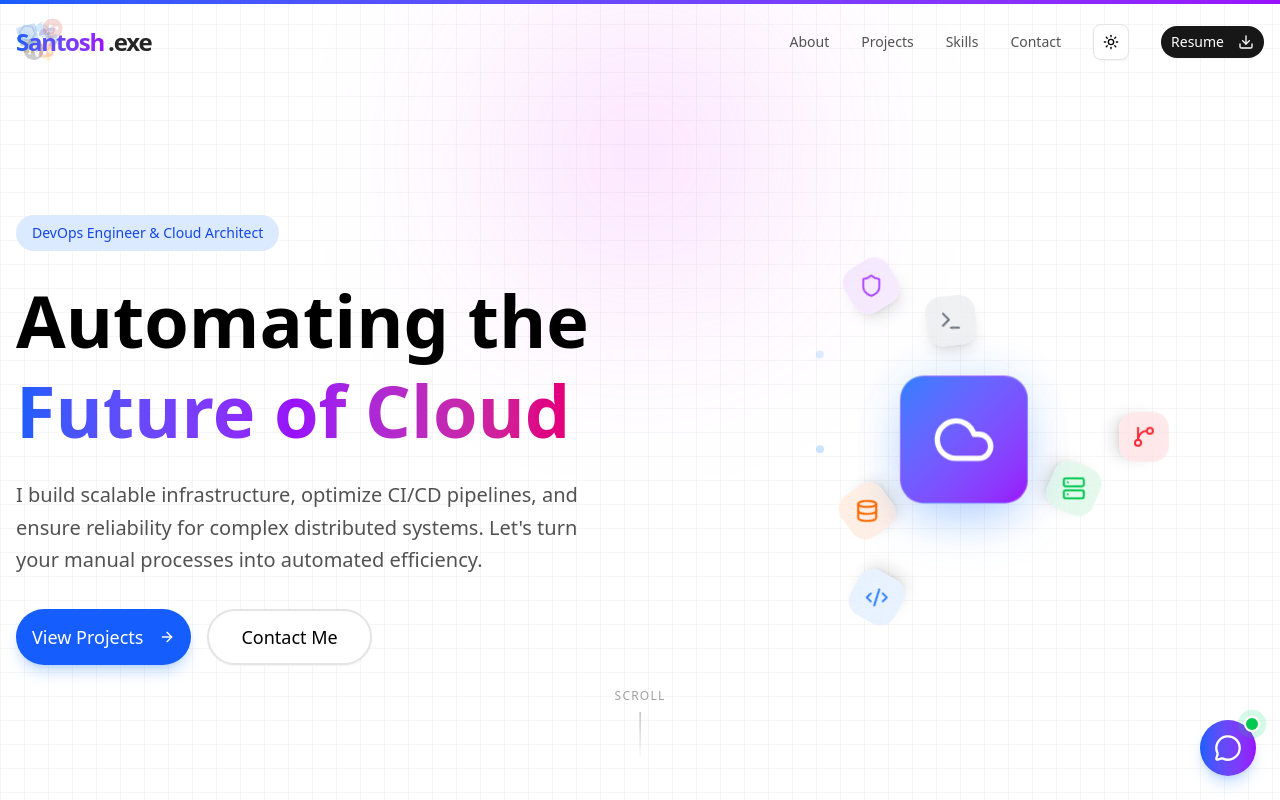
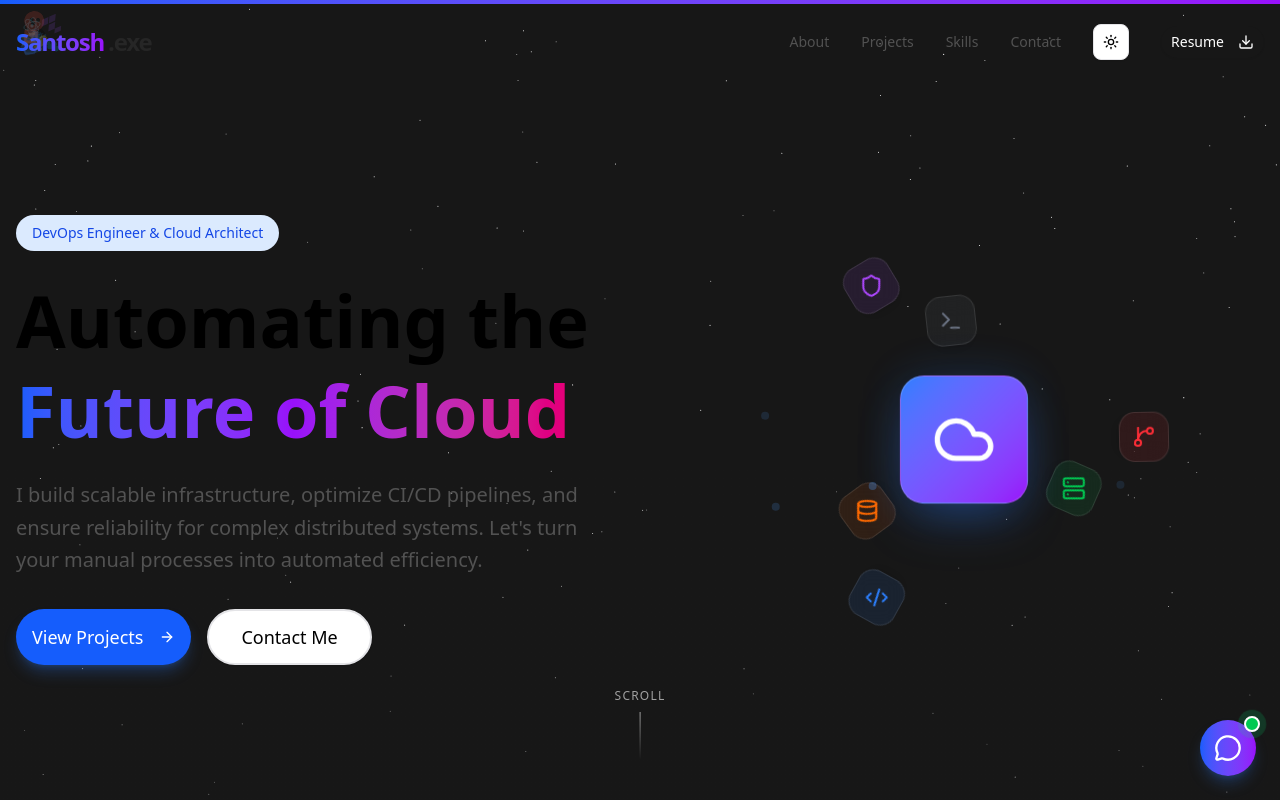
Before and after one commit to santoshpalla27/ai-porfolio, a Next.js app: page / in a window 1280 px wide. Shown: the top 800 px of the page. Built offline with nearby package versions, Linux system fonts and the light colour scheme.

Commit message:
complete v1

```diff
--- a/src/app/page.tsx
+++ b/src/app/page.tsx
@@ -1,11 +1,11 @@
 'use client';
 
-import { useState, useEffect, Suspense } from 'react';
+import { useState, useEffect } from 'react';
 import { motion, useScroll, useSpring } from 'framer-motion';
 import { ArrowRight, Download, Menu, X } from 'lucide-react';
 import { Button } from '@/components/ui/button';
 import { ThemeToggle } from '@/components/ui/ThemeToggle';
-import BackgroundGrid from '@/components/BackgroundGrid';
+import ModernBackground from '@/components/ModernBackground';
 import FloatingIcons from '@/components/FloatingIcons';
 import ChatWidget from '@/components/ChatWidget';
 import AboutSection from '@/components/sections/AboutSection';
@@ -166,7 +166,7 @@ export default function Home() {
         style={{ scaleX }}
       />
 
-      <BackgroundGrid />
+      <ModernBackground />
       <FloatingIcons />
 
       <NavBar />
--- a/src/components/HeroAnimation.tsx
+++ b/src/components/HeroAnimation.tsx
@@ -1,9 +1,16 @@
 'use client';
 
+import { useState, useEffect } from 'react';
 import { motion } from 'framer-motion';
 import { Cloud, Server, Database, Globe, Cpu, Shield, Terminal, Code2, GitBranch } from 'lucide-react';
 
 export default function HeroAnimation() {
+    const [isMounted, setIsMounted] = useState(false);
+
+    useEffect(() => {
+        setIsMounted(true);
+    }, []);
+
     return (
         <div className="relative w-full h-[400px] flex items-center justify-center">
             {/* Central Cloud */}
@@ -37,7 +44,7 @@ export default function HeroAnimation() {
             <OrbitingIcon icon={Shield} delay={5} radius={180} duration={25} reverse color="text-purple-500" bg="bg-purple-500/10" />
 
             {/* Floating Particles */}
-            {[...Array(5)].map((_, i) => (
+            {isMounted && [...Array(5)].map((_, i) => (
                 <motion.div
                     key={i}
                     className="absolute w-2 h-2 bg-blue-400/30 rounded-full"
--- /dev/null
+++ b/src/components/ModernBackground.tsx
@@ -0,0 +1,14 @@
+"use client";
+import React from "react";
+import { ShootingStars } from "@/components/ui/shooting-stars";
+import { StarsBackground } from "@/components/ui/stars-background";
+
+export default function ModernBackground() {
+    return (
+        <div className="fixed inset-0 -z-10 h-full w-full bg-neutral-900 dark:bg-black overflow-hidden">
+            <ShootingStars />
+            <StarsBackground />
+            <div className="absolute inset-0 bg-gradient-to-t from-neutral-900/50 via-transparent to-transparent z-20 pointer-events-none" />
+        </div>
+    );
+}
--- /dev/null
+++ b/src/components/ui/shooting-stars.tsx
@@ -0,0 +1,121 @@
+"use client";
+import { cn } from "@/lib/utils";
+import React, { useEffect, useState, useRef } from "react";
+
+interface ShootingStar {
+    id: number;
+    x: number;
+    y: number;
+    angle: number;
+    scale: number;
+    speed: number;
+    distance: number;
+}
+
+interface ShootingStarsProps {
+    minSpeed?: number;
+    maxSpeed?: number;
+    minDelay?: number;
+    maxDelay?: number;
+    starColor?: string;
+    trailColor?: string;
+    starWidth?: number;
+    starHeight?: number;
+    className?: string;
+}
+
+export const ShootingStars = ({
+    minSpeed = 10,
+    maxSpeed = 30,
+    minDelay = 1200,
+    maxDelay = 4200,
+    starColor = "#9E00FF",
+    trailColor = "#2EB9DF",
+    starWidth = 10,
+    starHeight = 1,
+    className,
+}: ShootingStarsProps) => {
+    const [star, setStar] = useState<ShootingStar | null>(null);
+    const svgRef = useRef<SVGSVGElement>(null);
+
+    useEffect(() => {
+        const createStar = () => {
+            const { innerWidth, innerHeight } = window;
+            const x = Math.random() * innerWidth;
+            const y = 0;
+            const angle = 45;
+            const scale = 1;
+            const speed = Math.random() * (maxSpeed - minSpeed) + minSpeed;
+            const distance = 0;
+
+            setStar({ id: Date.now(), x, y, angle, scale, speed, distance });
+
+            const randomDelay = Math.random() * (maxDelay - minDelay) + minDelay;
+            setTimeout(createStar, randomDelay);
+        };
+
+        createStar();
+    }, [minSpeed, maxSpeed, minDelay, maxDelay]);
+
+    useEffect(() => {
+        const moveStar = () => {
+            if (star) {
+                setStar((prevStar) => {
+                    if (!prevStar) return null;
+                    const newX =
+                        prevStar.x - prevStar.speed * Math.cos((prevStar.angle * Math.PI) / 180);
+                    const newY =
+                        prevStar.y + prevStar.speed * Math.sin((prevStar.angle * Math.PI) / 180);
+                    const newDistance = prevStar.distance + prevStar.speed;
+                    const scale = 1 + newDistance / 100;
+
+                    if (
+                        newX < -20 ||
+                        newX > window.innerWidth + 20 ||
+                        newY < -20 ||
+                        newY > window.innerHeight + 20
+                    ) {
+                        return null;
+                    }
+
+                    return {
+                        ...prevStar,
+                        x: newX,
+                        y: newY,
+                        distance: newDistance,
+                        scale,
+                    };
+                });
+            }
+        };
+
+        const animationFrame = requestAnimationFrame(moveStar);
+        return () => cancelAnimationFrame(animationFrame);
+    }, [star]);
+
+    return (
+        <svg
+            ref={svgRef}
+            className={cn("w-full h-full absolute inset-0 z-20 pointer-events-none", className)}
+        >
+            {star && (
+                <rect
+                    key={star.id}
+                    x={star.x}
+                    y={star.y}
+                    width={starWidth * star.scale}
+                    height={starHeight}
+                    fill="url(#gradient)"
+                    transform={`rotate(${star.angle}, ${star.x + (starWidth * star.scale) / 2
+                        }, ${star.y + starHeight / 2})`}
+                />
+            )}
+            <defs>
+                <linearGradient id="gradient" x1="0%" y1="0%" x2="100%" y2="100%">
+                    <stop offset="0%" style={{ stopColor: trailColor, stopOpacity: 0 }} />
+                    <stop offset="100%" style={{ stopColor: starColor, stopOpacity: 1 }} />
+                </linearGradient>
+            </defs>
+        </svg>
+    );
+};
--- /dev/null
+++ b/src/components/ui/stars-background.tsx
@@ -0,0 +1,136 @@
+"use client";
+import { cn } from "@/lib/utils";
+import React, { useState, useEffect, useRef, useCallback } from "react";
+
+interface StarProps {
+    x: number;
+    y: number;
+    radius: number;
+    opacity: number;
+    twinkleSpeed: number | null;
+}
+
+interface StarBackgroundProps {
+    starDensity?: number;
+    allStarsTwinkle?: boolean;
+    twinkleProbability?: number;
+    minTwinkleSpeed?: number;
+    maxTwinkleSpeed?: number;
+    className?: string;
+}
+
+export const StarsBackground = ({
+    starDensity = 0.00015,
+    allStarsTwinkle = true,
+    twinkleProbability = 0.7,
+    minTwinkleSpeed = 0.5,
+    maxTwinkleSpeed = 1,
+    className,
+}: StarBackgroundProps) => {
+    const [stars, setStars] = useState<StarProps[]>([]);
+    const canvasRef = useRef<HTMLCanvasElement>(null);
+
+    const generateStars = useCallback(
+        (width: number, height: number): StarProps[] => {
+            const area = width * height;
+            const numStars = Math.floor(area * starDensity);
+            return Array.from({ length: numStars }, () => {
+                const shouldTwinkle =
+                    allStarsTwinkle || Math.random() < twinkleProbability;
+                return {
+                    x: Math.random() * width,
+                    y: Math.random() * height,
+                    radius: Math.random() * 0.05 + 0.5,
+                    opacity: Math.random() * 0.5 + 0.5,
+                    twinkleSpeed: shouldTwinkle
+                        ? minTwinkleSpeed +
+                        Math.random() * (maxTwinkleSpeed - minTwinkleSpeed)
+                        : null,
+                };
+            });
+        },
+        [
+            starDensity,
+            allStarsTwinkle,
+            twinkleProbability,
+            minTwinkleSpeed,
+            maxTwinkleSpeed,
+        ]
+    );
+
+    useEffect(() => {
+        const updateStars = () => {
+            if (canvasRef.current) {
+                const canvas = canvasRef.current;
+                const ctx = canvas.getContext("2d");
+                if (!ctx) return;
+
+                const { width, height } = canvas.getBoundingClientRect();
+                canvas.width = width;
+                canvas.height = height;
+                setStars(generateStars(width, height));
+            }
+        };
+
+        updateStars();
+
+        const resizeObserver = new ResizeObserver(updateStars);
+        if (canvasRef.current) {
+            resizeObserver.observe(canvasRef.current);
+        }
+
+        return () => {
+            if (canvasRef.current) {
+                resizeObserver.unobserve(canvasRef.current);
+            }
+        };
+    }, [
+        starDensity,
+        allStarsTwinkle,
+        twinkleProbability,
+        minTwinkleSpeed,
+        maxTwinkleSpeed,
+        generateStars,
+    ]);
+
+    useEffect(() => {
+        const canvas = canvasRef.current;
+        if (!canvas) return;
+
+        const ctx = canvas.getContext("2d");
+        if (!ctx) return;
+
+        let animationFrameId: number;
+
+        const render = () => {
+            ctx.clearRect(0, 0, canvas.width, canvas.height);
+            stars.forEach((star) => {
+                ctx.beginPath();
+                ctx.arc(star.x, star.y, star.radius, 0, Math.PI * 2);
+                ctx.fillStyle = `rgba(255, 255, 255, ${star.opacity})`;
+                ctx.fill();
+
+                if (star.twinkleSpeed !== null) {
+                    star.opacity =
+                        0.5 +
+                        Math.abs(Math.sin((Date.now() * 0.001) / star.twinkleSpeed) * 0.5);
+                }
+            });
+
+            animationFrameId = requestAnimationFrame(render);
+        };
+
+        render();
+
+        return () => {
+            cancelAnimationFrame(animationFrameId);
+        };
+    }, [stars]);
+
+    return (
+        <canvas
+            ref={canvasRef}
+            className={cn("h-full w-full absolute inset-0 z-10 pointer-events-none", className)}
+        />
+    );
+};
```
